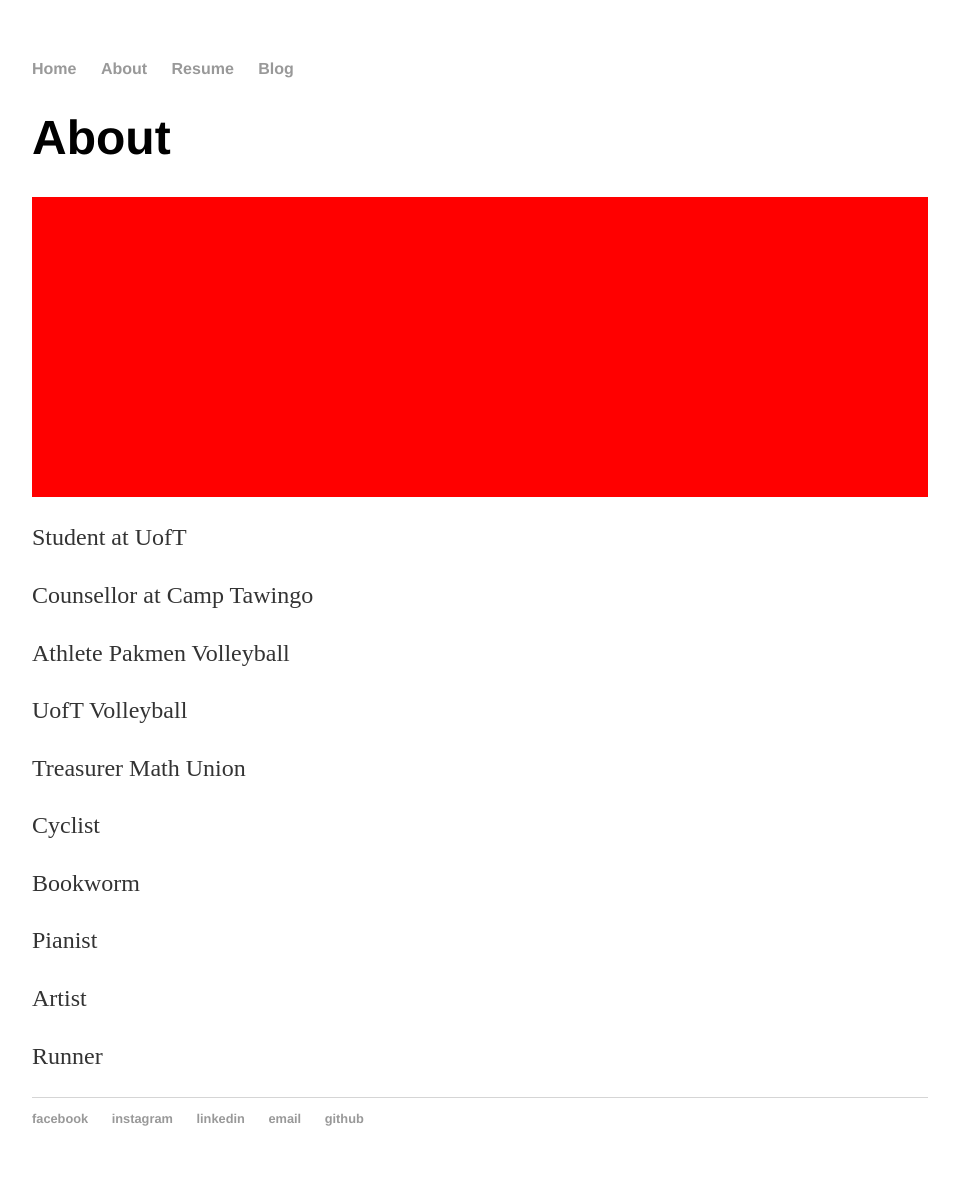
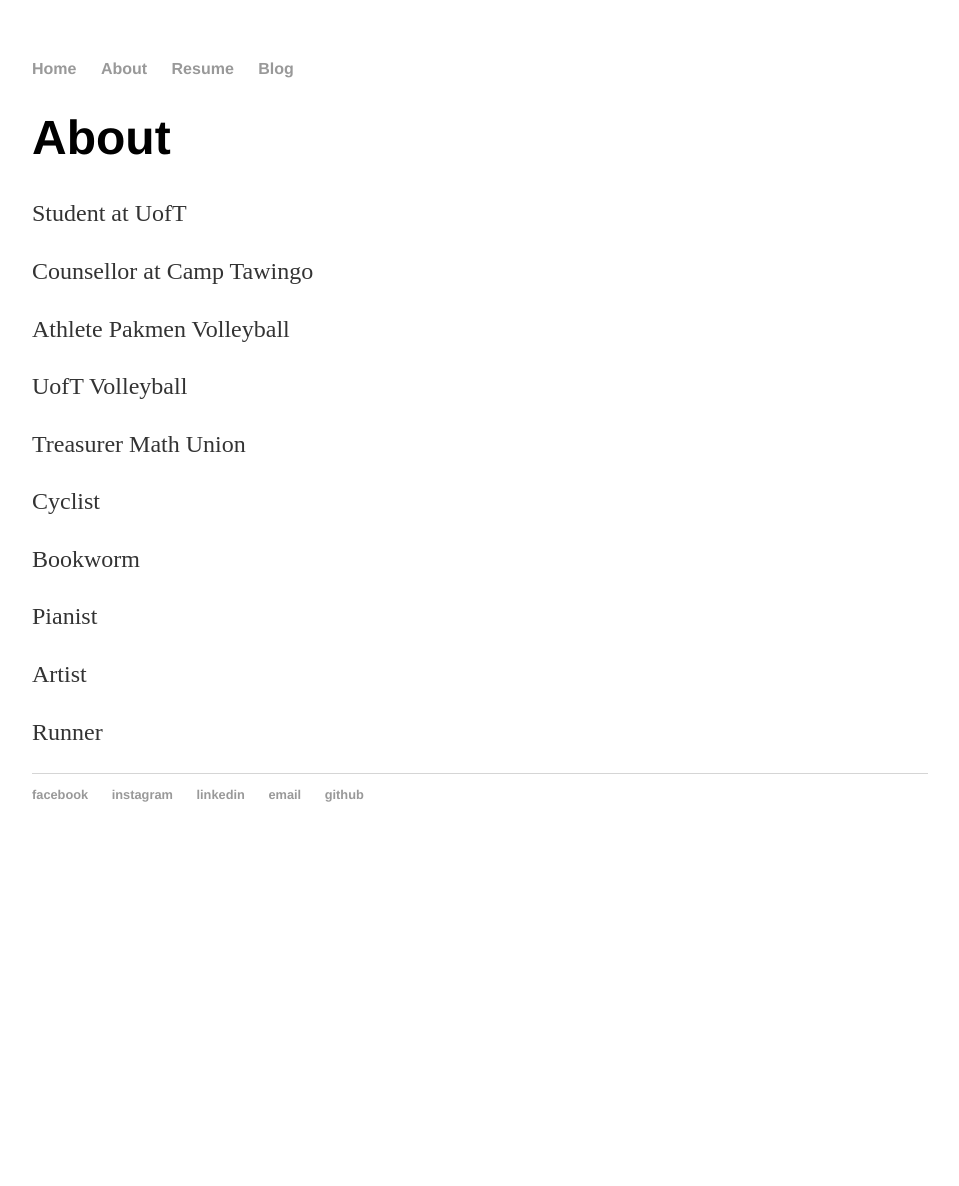
Before and after one commit to robertsonmcclure/robertsonmcclure.github.io, a Jekyll site: the page built from about/index.html, in a window 1280 px wide. Shown: the whole page, without its empty margins (160-1119 px from the left). Built offline with Jekyll 4.4.1, drawn with Linux system fonts in a browser that asks for light colours; after the commit the page ends 900 px from its top, so only the background shows below that.

Commit message:
commited using script

```diff
--- a/about/index.html
+++ b/about/index.html
@@ -4,7 +4,15 @@ title: About
 ---
 
 <h1>{{ page.title }}</h1>
-<div class="aspect"></div>
+
+<ul>
+
+    {% for aspect in site.aspects %}
+        <li>{{ aspect.title }}</li>
+    {% endfor %}
+
+</ul>
+
 <p class="blurb">Student at UofT</p>
 <p class="blurb">Counsellor at Camp Tawingo</p>
 <p class="blurb">Athlete Pakmen Volleyball</p>
```
Also changed, not shown: _aspects/uoft-student.md (added, +6 -0 lines), _layouts/aspect.html (added, +8 -0 lines).
